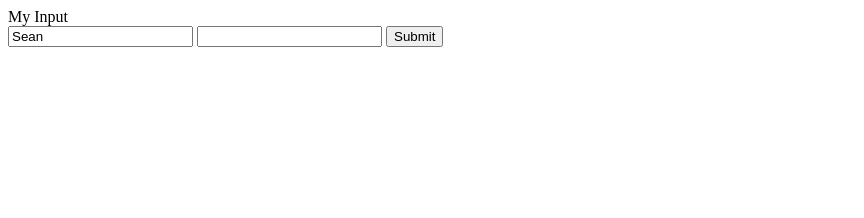
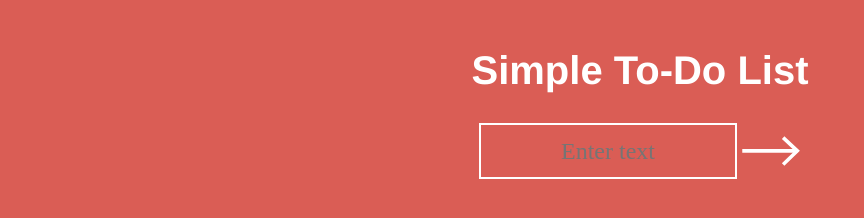
Before and after one commit to strideline/to-do-list, a plain HTML site: page index.html in a window 1280 px wide. Shown: the whole page, without its empty margins (0-864 px from the left). Drawn offline with Linux system fonts and the light colour scheme; a web font is replaced by a local one.

Commit message:
did a lotta stuff

```diff
--- a/index.html
+++ b/index.html
@@ -7,15 +7,23 @@
 <body>
 
   <form id="myForm">
-    <div>
-      <label>My Input</label>
+
+    <div id="list-title">
+      <label>Simple To-Do List</label>
     </div>
-    <input name="numOne" placeholder="Enter text" value="Sean" type="text">
-    <input name="numTwo" type="number">
-    <input type="submit">
+
+    <div class="text-field">
+      <input id="copy" name="toDo" placeholder="Enter text" type="text" autocomplete="off">
+
+      <input id= "submit" type="image" src="go_icon.svg">
+    </div>
   </form>
-  <div id="container"></div>
+
+  <div id="listed-items">
+    <ul id="list"></ul>
+  </div>
 
 <script type="text/javascript" src="script.js"></script>
+
 </body>
 </html>
--- a/script.js
+++ b/script.js
@@ -1 +1,18 @@
-script.js
+var myForm = document.getElementById('myForm');
+var listedItems = document.getElementById('list');
+var toDo = document.getElementById('copy');
+// var list = document.getElementById('list');
+// var box = document.getElementById()
+
+myForm.addEventListener('submit', function(e) {
+  event.preventDefault();
+  var listItem = document.createElement('li');
+  listItem.innerHTML = toDo.value;
+  listedItems.appendChild(listItem);
+  event.target.toDo.value = '';
+});
+
+// list.addEventListener('click', function(e){
+//   list.
+
+// });
--- a/styles.css
+++ b/styles.css
@@ -1 +1,88 @@
-styles.css
+@import url('https://fonts.googleapis.com/css?family=Droid+Serif:400,700|Open+Sans:400,600');
+
+body {
+  background-color: #DA5D55;
+
+}
+
+label {
+  font-family: 'Helvetica', sans-serif;
+  font-weight: bold;
+  font-size: 2.5em;
+  width: 60%;
+  text-align: center;
+  color: white;
+  padding: 60px 0 20px 0;
+
+}
+
+input:not([type=image]) {
+  display: inline-block;
+  border: 2px solid white;
+  background: transparent;
+  font-family: 'Droid Serif', serif;
+  font-weight: 400;
+  color: white;
+  width: 250px;
+  height: 50px;
+  font-size: 24px;
+  line-height: 1.5rem;
+  text-align: center;
+}
+
+input:focus {
+    outline:none;
+}
+
+input[type=image] {
+  display: inline-block;
+  width: 60px;
+  border: none;
+  background: transparent;
+  background-repeat: no-repeat;
+  cursor: pointer;
+  vertical-align: top;
+  padding-top: 12px;
+}
+
+ul {
+  width: 70%;
+  margin: 0 auto;
+  padding: 34px 0 0 10%;
+  color: white;
+  font-family: 'Droid Serif', serif;
+  list-style: url('empty_box.svg');
+  list-style-position: inside;
+}
+
+li:hover {
+  list-style-image: url('filled_box.svg')
+}
+
+li {
+  font-size: 26px;
+  text-align: left;
+  // list-style-image: url('empty_box.svg');
+  padding: 0 0 12px 0;
+}
+
+#list-title {
+  padding: 40px 0 30px 0;
+  text-align: center;
+}
+
+.text-field {
+  text-align: center;
+}
+
+#myForm {
+
+}
+
+#listed-items {
+
+}
+
+#copy {
+
+}
```
Also changed, not shown: check_mark.svg (added), empty_box.svg (added), filled_box.svg (added), go_icon.svg (added).
